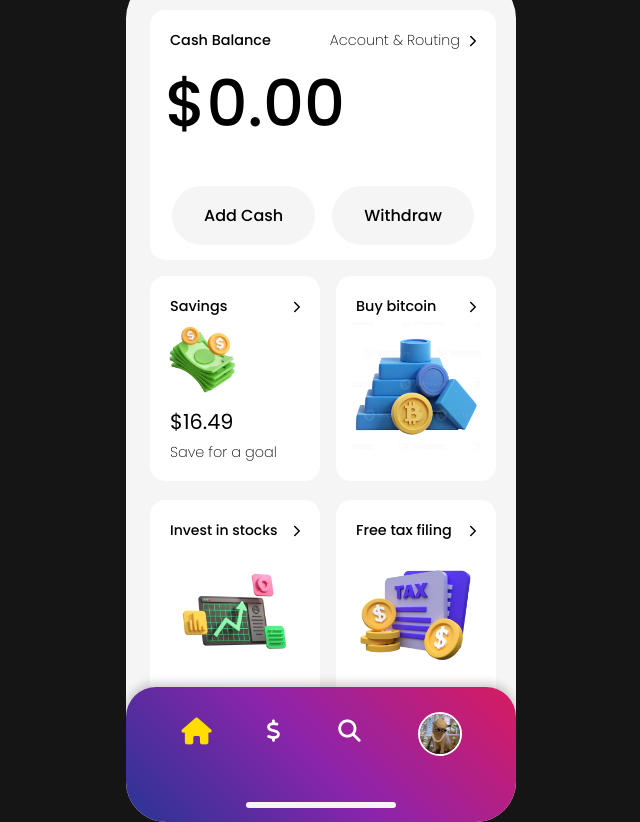
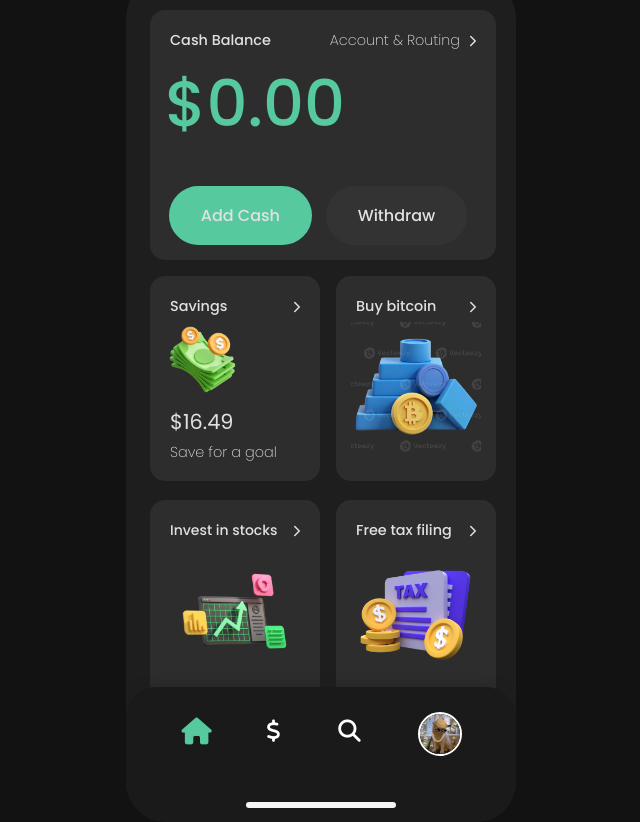
Before and after one commit to someguy5583/CashappRecreation, a plain HTML site: page index.html in a window 1280 px wide. Shown: the whole page, without its empty margins (319-959 px from the left). Drawn offline with nearby package versions, Linux system fonts and the light colour scheme.

Commit message:
Switched to dark mode and better colors.

```diff
--- a/index.html
+++ b/index.html
@@ -22,7 +22,7 @@
                             <ion-icon name="chevron-forward-outline"></ion-icon>
                         </div>
                     </div>
-                    <p class="important" id="cashBalance">$0.00</p>
+                    <p class="important money" id="cashBalance">$0.00</p>
                     <div class="actions">
                         <button class="actionButton addCash" onclick="addCash()">Add Cash</button>
                         <button class="actionButton removeCash" onclick="withdraw()">Withdraw</button>
--- a/style.css
+++ b/style.css
@@ -4,7 +4,7 @@
 body {
     padding: 0;
     margin: 0;
-    background: #151515;
+    background: #121212;
 }
 
 * {
@@ -21,6 +21,11 @@ p {
     font-style: normal;
     font-optical-sizing: auto;
     margin: 5px;
+    color: #e1e1e1;
+}
+
+.money {
+    color: #56c99f;
 }
 
 .important {
@@ -127,7 +132,7 @@ p {
 .container {
     width: 390px;
     height: 844px;
-    background: #f5f5f5;
+    background: #1e1e1e;
     border: none;
     position: absolute;
     left: 50%;
@@ -139,9 +144,7 @@ p {
 }
 
 .home {
-    padding: 1.5rem;
-    padding-top: 2rem;
-    padding-bottom: 2rem;
+    padding: 2rem 1.5rem;
     display: grid;
     gap: 1rem;
     grid-template-areas:
@@ -179,9 +182,7 @@ p {
 /* ---------------------------------------------PROFILE PAGE STYLING-------------------------------------------*/
 
 .profilePage {
-    padding: 1.5rem;
-    padding-top: 2rem;
-    padding-bottom: 2rem;
+    padding: 2rem 1.5rem;
 }
 
 .grid {
@@ -224,14 +225,14 @@ p {
     top: 0;
     margin-top: -45px;
     z-index: 2;
-    border: 5px solid #85C77F;
+    border: 5px solid #56c99f;
     filter: drop-shadow(0px 4px 15px rgba(0, 0, 0, 0.4)); /* Soft dark shadow */
 }
 
 /* -------------------------------------------------CARD STYLING----------------------------------------------- */
 
 .card {
-    background: white;
+    background: #2d2d2d;
     border-radius: 15px;
     padding: 15px;
     height: 175px;
@@ -258,6 +259,7 @@ p {
     transition: 200ms;
     margin: 0;
     padding: 0;
+    color: #e1e1e1;
 }
 
 /* -------------------------------------------------BUTTON STYLING--------------------------------------------- */
@@ -269,16 +271,25 @@ p {
 }
 
 .actionButton {
-    background: #f5f5f5;
-    padding: 15px;
-    padding-left: 30px;
-    padding-right: 30px;
-    border: 2px solid #f5f5f5;
+    padding: 15px 30px;
     border-radius: 10000px;
     font-family: "Poppins", serif;
     font-size: 1rem;
     font-weight: 500;
     transition: 200ms;
+    color: #e1e1e1;
+}
+
+.addCash {
+    background: #56c99f;
+    border: 2px solid #56c99f;
+    margin-right: 10px;
+}
+
+.removeCash {
+    background: #333333;
+    border: 2px solid #333333;
+    margin-right: 10px;
 }
 
 .addCash {
@@ -306,13 +317,13 @@ img {
 /* --------------------------------------------BOTTOM NAVIGATION STYLING--------------------------------------- */
 
 .bottomNav {
-    background: linear-gradient(45deg, #283593, #8e24aa, #d81b60); /* Lighter, vibrant gradient */
+    background: #1a1a1a; /* Lighter, vibrant gradient */
     width: 100%;
     height: 80px;
     padding-top: 5px;
     padding-bottom: 50px;
     border-radius: 30px 30px 10px 10px;
-    box-shadow: 0 -4px 10px rgba(0, 0, 0, 0.2);
+    box-shadow: 0 -4px 10px rgba(30, 30, 30, 0.3);
     position: fixed;
     bottom: 0;
     left: 0;
@@ -331,7 +342,6 @@ img {
     color: white;
     height: 100%;
 }
-
 .icons i {
     transition: all 750ms ease-in-out;
     cursor: pointer;
@@ -359,7 +369,7 @@ img {
 }
 
 .active {
-    color: #ffdd00;
+    color: #56c99f;
     transform: scale(1.2);
 }
 
@@ -403,11 +413,7 @@ img {
     right: 15px;
     font-size: 2rem;
     cursor: pointer;
-    color: #555;
-}
-
-.close:hover {
-    color: #E60000;
+    color: #fff;
 }
 
 /* Input field */
@@ -470,10 +476,14 @@ input[type=number]::-webkit-outer-spin-button {
     margin-top: -10px;
 }
 
-.actionButton:hover {
+.addCash:hover {
     cursor: pointer;
-    border: 2px solid #000;
-    background: transparent;
+    background: #28b182;
+}
+
+.removeCash:hover {
+    cursor: pointer;
+    background: #3d3d3d;
 }
 
 .actionButton:active {
@@ -488,12 +498,11 @@ i:hover {
 
 .pfp:hover {
     cursor: pointer;
-    border: solid 3px #ffdd00;
     transition: 750ms;
 }
 
 .icons i:hover {
-    color: #ffdd00;  /* Hover color for contrast */
+    color: #56c99f;  /* Hover color for contrast */
     rotate: 360deg;
     scale: 1.4;
     transition: 750ms;
```
